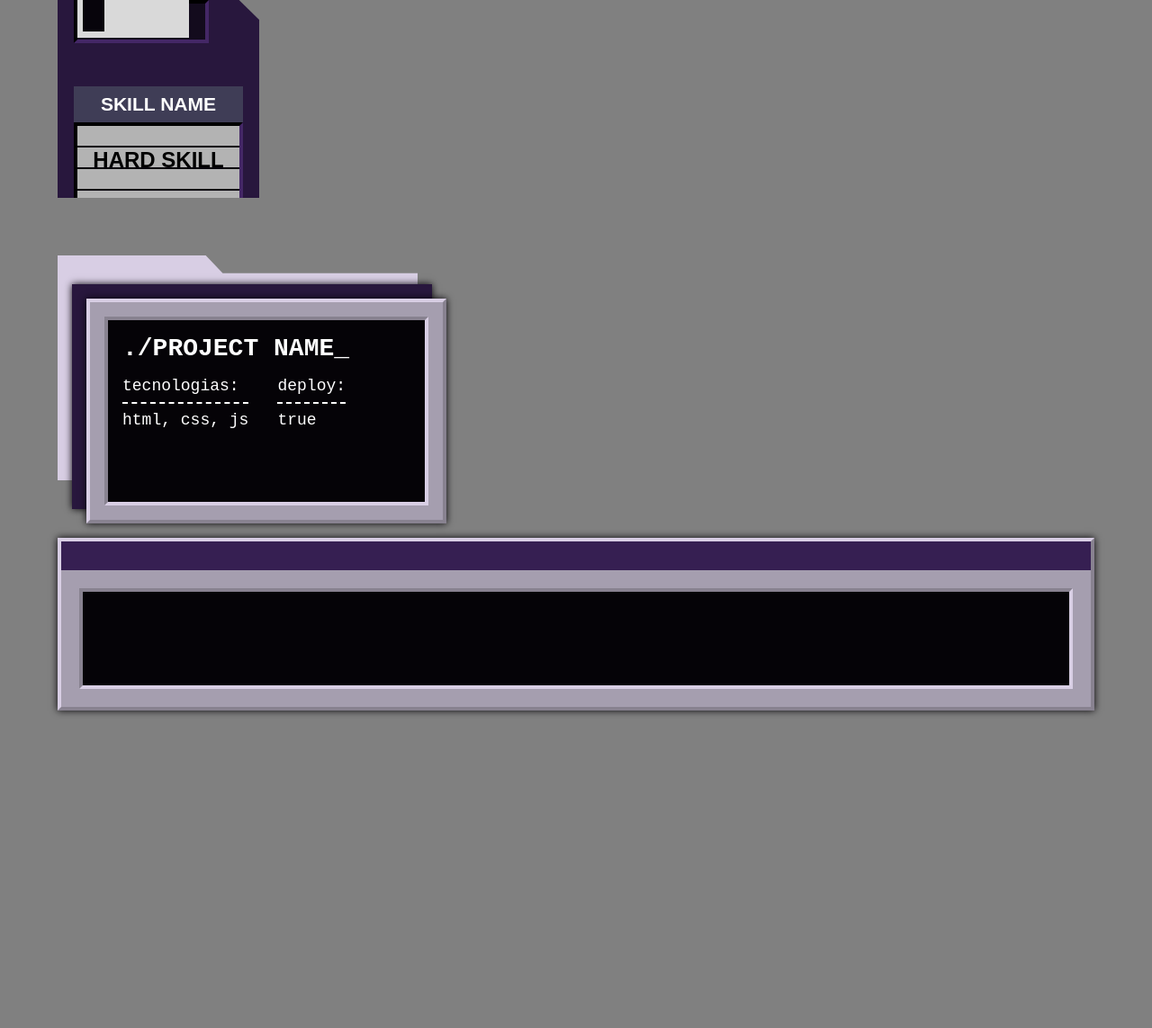
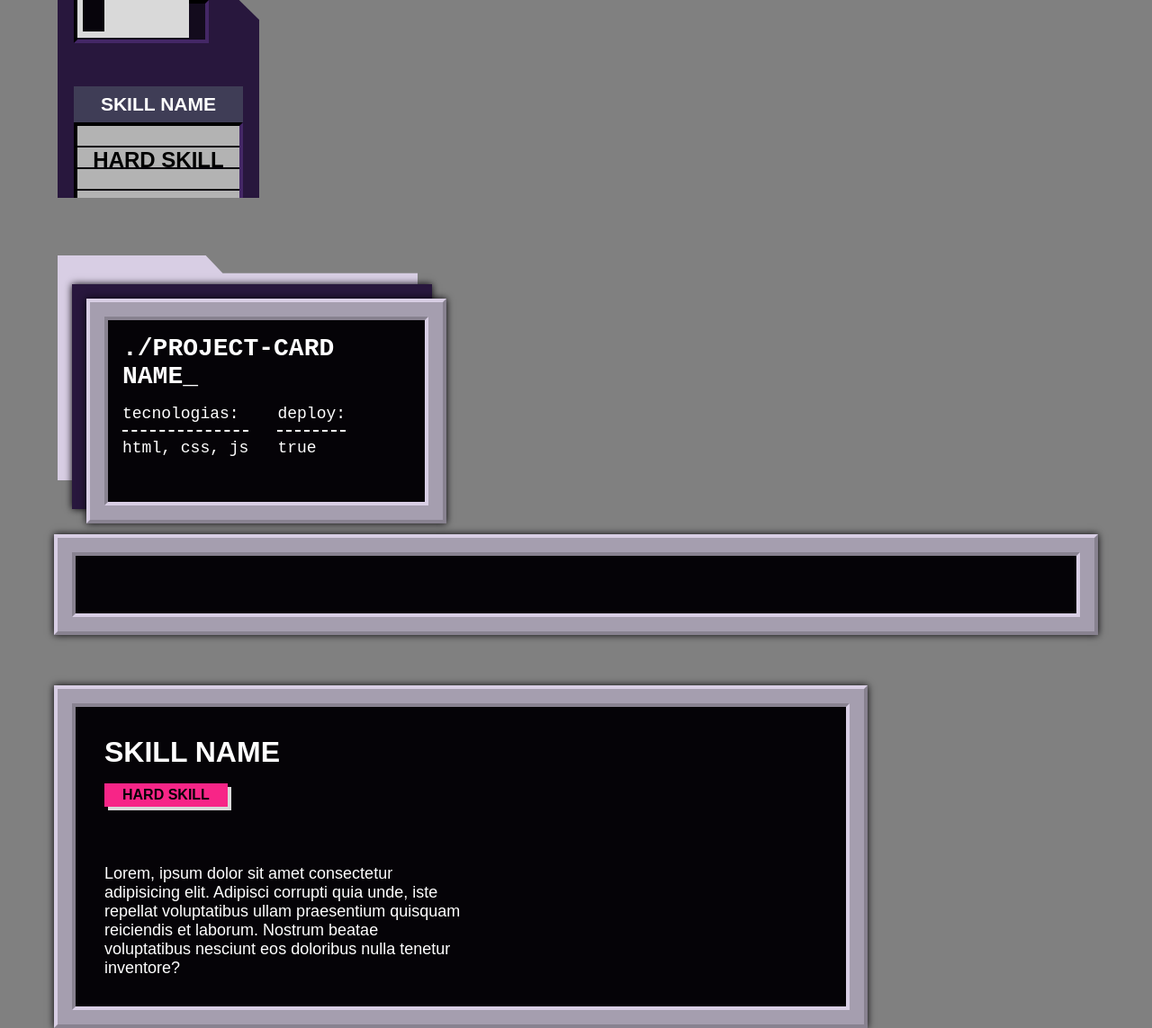
Before and after one commit to trsaints/frontend-components, a plain HTML site: page index.html in a window 1280 px wide. Shown: the top 1143 px of the page at 90% size. Before the commit the page ends 800 px from the top, so only its background shows below. Drawn offline with Linux system fonts and the light colour scheme.

Commit message:
skill modal stylesheet

```diff
--- /dev/null
+++ b/animations.css
@@ -0,0 +1,5 @@
+.project-card:hover,
+.project-card2:hover,
+.window-frame:hover {
+  transform: scale(1.03);
+}
--- a/index.html
+++ b/index.html
@@ -4,6 +4,7 @@
     <meta charset="UTF-8" />
     <meta name="viewport" content="width=device-width, initial-scale=1.0" />
     <link rel="stylesheet" href="style.css" />
+    <link rel="stylesheet" href="animations.css" />
     <title>Document</title>
   </head>
   <body>
@@ -13,10 +14,10 @@
       <p class="skill-card__desc">hard skill</p>
     </article>
 
-    <article class="project">
-      <h3 class="project__title">project name</h3>
+    <article class="project-card">
+      <h3 class="project-card__title">project-card name</h3>
 
-      <div class="project__info">
+      <div class="project-card__info">
         <dl class="meta-data">
           <dt class="meta-data__key">tecnologias</dt>
 
@@ -31,6 +32,21 @@
       </div>
     </article>
 
-    <div class="window-frame"></div>
+    <article class="window-frame project">
+
+    </article>
+
+    <article class="window-frame skill">
+      <h3 class="skill__title">skill name</h3>
+
+      <p class="skill__tag">hard skill</p>
+
+      <p class="skill__desc">
+        Lorem, ipsum dolor sit amet consectetur adipisicing elit. Adipisci
+        corrupti quia unde, iste repellat voluptatibus ullam praesentium
+        quisquam reiciendis et laborum. Nostrum beatae voluptatibus nesciunt eos
+        doloribus nulla tenetur inventore?
+      </p>
+    </article>
   </body>
 </html>
--- a/style.css
+++ b/style.css
@@ -10,11 +10,13 @@ body {
   font-family: sans-serif;
   font-size: 1.125rem;
   background-color: gray;
-  padding-inline: 64px;
+  padding-inline: 4rem;
 }
 
-article {
-  margin-bottom: 64px;
+article,
+.window-frame {
+  margin-bottom: 4rem;
+  position: relative;
   isolation: isolate;
 }
 
@@ -95,19 +97,19 @@ ul {
   padding-top: 1.5rem;
 }
 
-.project {
+.project-card {
   background-image: url("./folder_bg.svg");
   background-size: 400px;
   background-repeat: no-repeat;
-  width: 400px;
-  height: 250px;
+  width: 25rem;
+  height: 15.625rem;
   position: relative;
   font-family: monospace;
   color: white;
   overflow: visible;
 }
 
-.project::before {
+.project-card::before {
   display: block;
   content: "";
   position: absolute;
@@ -121,7 +123,7 @@ ul {
   box-shadow: 0 0 8px #050307, -1rem -1rem #28173d, -1rem -1rem 8px #050307;
 }
 
-.project::after {
+.project-card::after {
   display: block;
   content: "";
   position: absolute;
@@ -134,35 +136,36 @@ ul {
   border: 4px inset #d8cee4;
 }
 
-.project__title, .project__info {
+.project-card__title,
+.project-card__info {
   position: inherit;
   z-index: 10;
   padding-left: 4.5rem;
 }
 
-.project__title {
+.project-card__title {
   padding-top: 5.5rem;
   margin-bottom: 1rem;
   text-transform: uppercase;
   font-size: 1.75rem;
 }
 
-.project__title::before {
+.project-card__title::before {
   content: "./";
 }
 
-.project__title::after {
+.project-card__title::after {
   content: "_";
 }
 
-.project__info {
+.project-card__info {
   display: flex;
   gap: 2rem;
 }
 
 .meta-data__key {
-  padding-bottom: .5rem;
-  margin-bottom: .5rem;
+  padding-bottom: 0.5rem;
+  margin-bottom: 0.5rem;
   border-bottom: 2px dashed;
 }
 
@@ -171,36 +174,64 @@ ul {
 }
 
 .window-frame {
-  min-width: 25rem;
-  min-height: 12rem;
-  background-color: #a59eaf;
-  padding: 3rem 1rem 1rem;
-  border: 4px outset #d8cee4;
-  box-shadow: 0 0 8px #050307;
-  position: relative;
+  background-color: #050307;
+  padding: 2.25rem;
+  border: 16px solid #a59eaf;
+  color: #fff;
 }
 
 .window-frame::before {
   display: block;
   content: "";
   position: absolute;
-  z-index: 10;
-  top: 0;
-  left: 0;
-  width: 100%;
-  height: 2rem;
-  background-color: #361F52;
+  z-index: 1;
+  top: -1.25rem;
+  left: -1.25rem;
+  width: calc(100% + 2.5rem);
+  height: calc(100% + 2.5rem);
+  border: 4px outset #d8cee4;
+  box-shadow: 0 0 8px #050307;
 }
 
 .window-frame::after {
   display: block;
   content: "";
   position: absolute;
-  z-index: 10;
-  top: 3.25rem;
-  left: 1.25rem;
-  width: calc(100% - 2.5rem);
-  height: calc(100% - .5rem - 4rem);
-  background-color: #050307;
+  z-index: 1;
+  top: 0;
+  left: 0;
+  width: 100%;
+  height: 100%;
   border: 4px inset #d8cee4;
 }
+
+.skill {
+  max-width: 70vw;
+}
+
+.skill__title, .skill__tag, .skill__desc {
+  position: inherit;
+  z-index: 3;
+}
+
+.skill__title {
+  font-size: 2rem;
+  text-transform: uppercase;
+  margin-bottom: 1rem;
+}
+
+.skill__tag {
+  font-size: 1rem;
+  text-transform: uppercase;
+  font-weight: bold;
+  padding: .25rem 1.25rem;
+  background-color: #F72587;
+  box-shadow: 4px 4px #d9d9d9;
+  color: #050307;
+  max-width: fit-content;
+  margin-bottom: 4rem;
+}
+
+.skill__desc {
+  max-width: 50%;
+}
```
Also changed, not shown: BACKGROUND=BACKGROUND3.png (added), BACKGROUND=BACKGROUND3.svg (added), lorenzo-herrera-p0j-mE6mGo4-unsplash.jpg (added).
